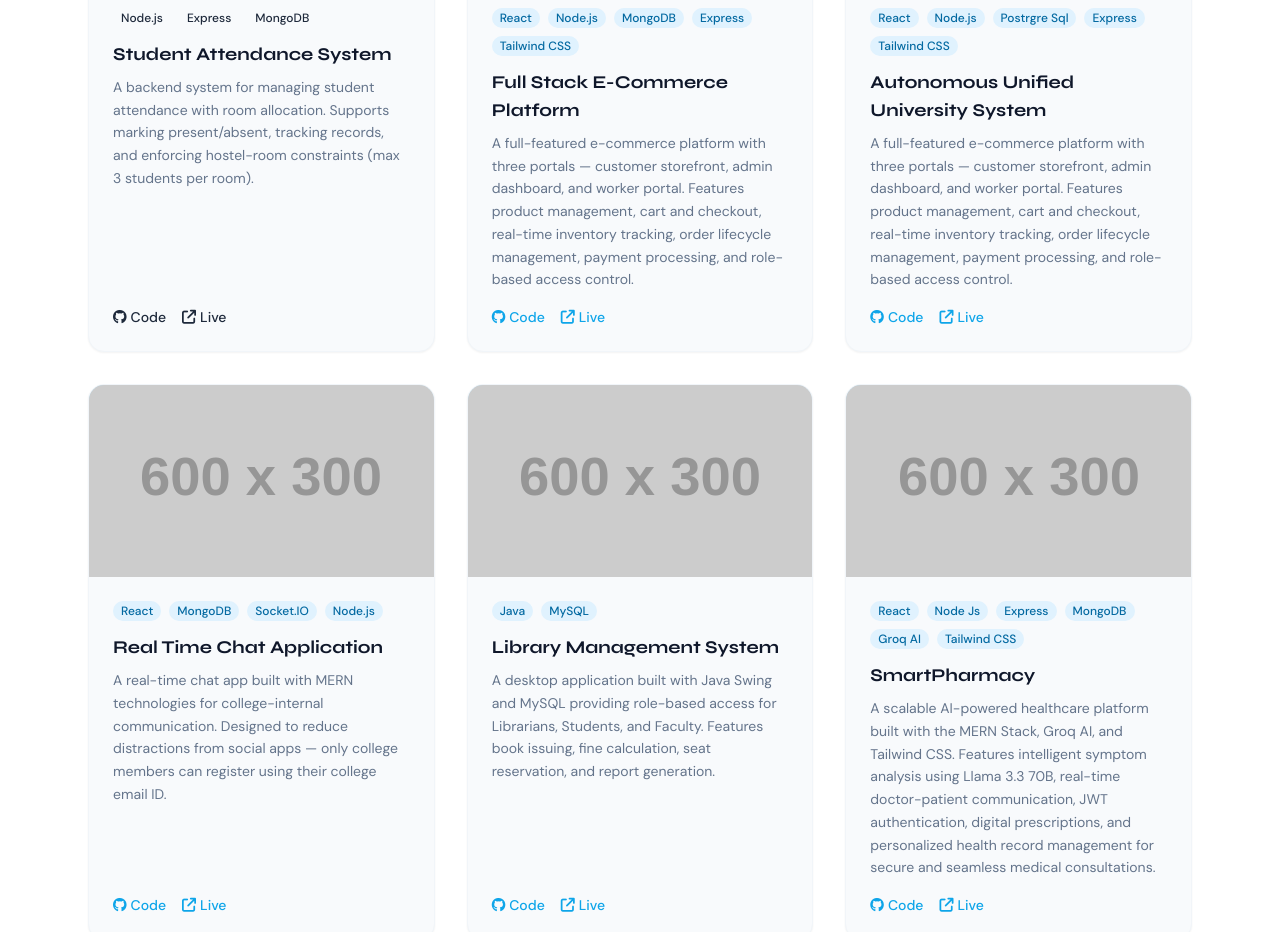
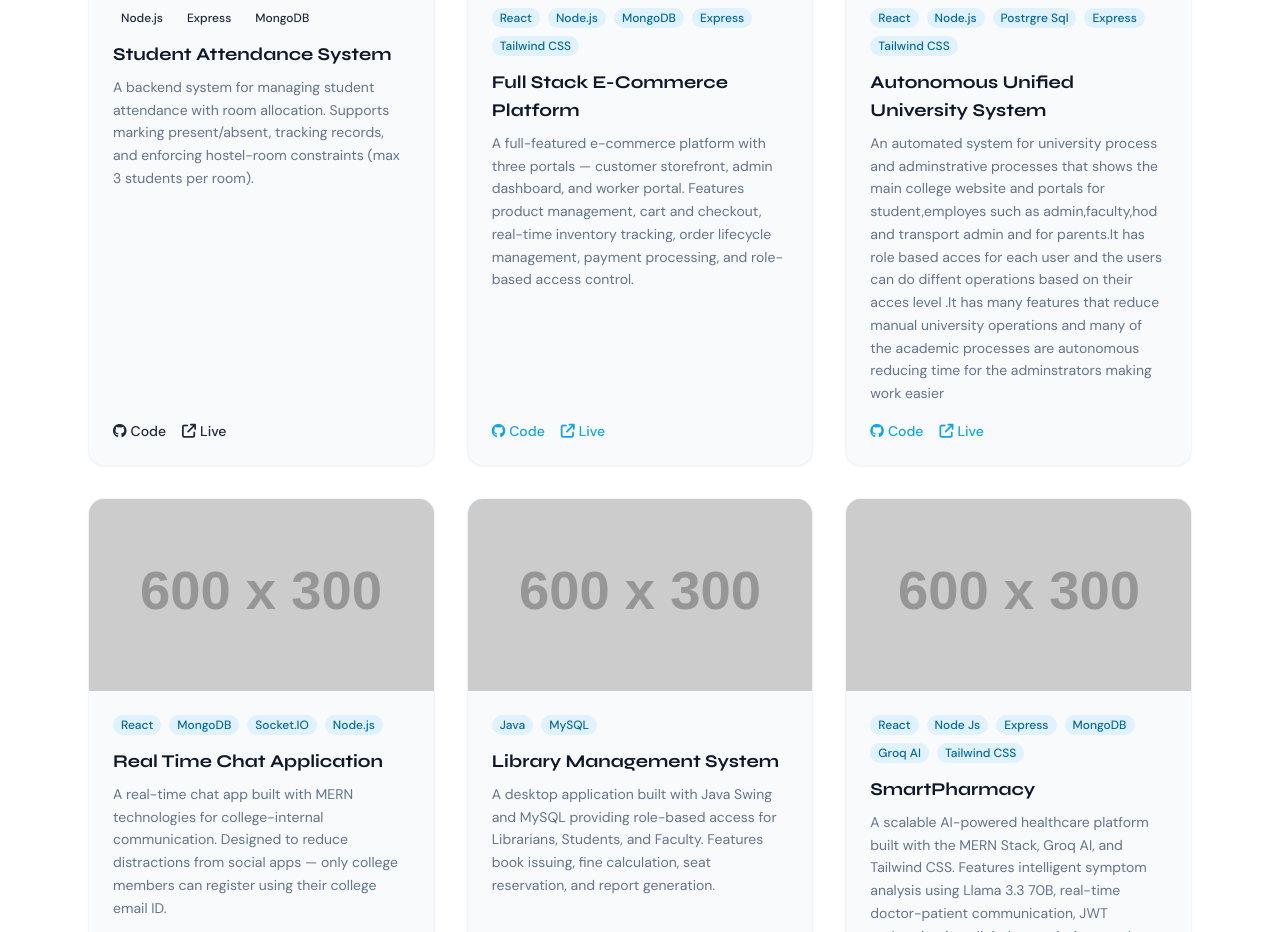
Before and after one commit to takundagorogodo/MyPortfolio, a website: page src/index.html in a window 1280 px wide. Shown: the part 3040-3972 px from the top of the page. Drawn offline with nearby package versions, Linux system fonts and the light colour scheme; placeholder pictures from the web are drawn by us.

Commit message:
Update index.html

```diff
--- a/src/index.html
+++ b/src/index.html
@@ -383,7 +383,9 @@
     </div>
     <h3 class="font-display font-bold text-lg text-slate-900 dark:text-white mb-2">Autonomous Unified University System</h3>
     <p class="text-slate-500 dark:text-slate-400 text-sm leading-relaxed mb-4 flex-1">
-      A full-featured e-commerce platform with three portals — customer storefront, admin dashboard, and worker portal. Features product management, cart and checkout, real-time inventory tracking, order lifecycle management, payment processing, and role-based access control.
+      An automated system for university process and adminstrative processes that shows the main college website and portals for student,employes such as admin,faculty,hod and transport admin and for parents.It has role based acces for each user and the users can do diffent operations based on their acces level
+      .It has many features that reduce manual university operations and many of the academic processes are autonomous reducing time for the adminstrators making work easier
+
     </p>
     <div class="flex items-center gap-4 text-sm font-medium mt-auto">
       <a href="#" target="_blank" class="text-sky-500 hover:text-sky-600 flex items-center gap-1 transition"><i class="fa-brands fa-github"></i> Code</a>
```
